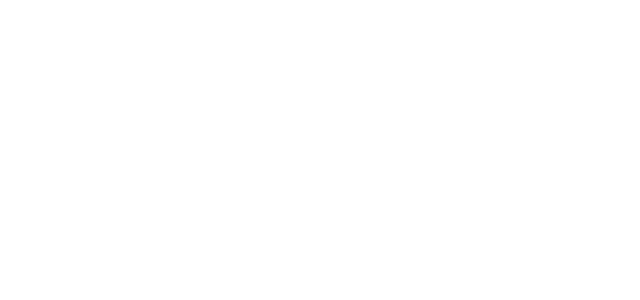
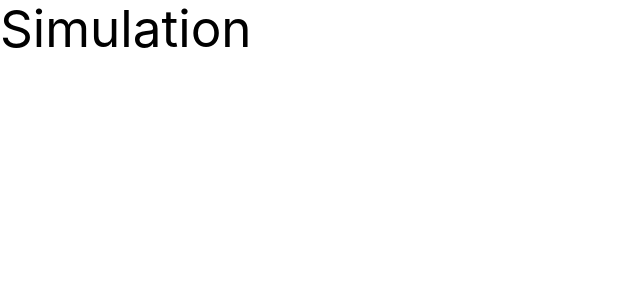
Before and after one commit to DaRealRomz/opti-fusees, a React (Vite) app: page /simulation in a window 1280 px wide. Before the commit this address had no page. Shown: the top 300 px of the page, without its empty margins (0-640 px from the left). Built offline with nearby package versions, Linux system fonts and the light colour scheme; a web font is replaced by a local one.

Commit message:
ajout de la page editeur

```diff
--- a/src/App.tsx
+++ b/src/App.tsx
@@ -2,6 +2,7 @@
 import PageInitiale from "./pages/Accueil/Accueil";
 import PageNiveaux from "./pages/Niveaux/Niveaux";
 import { Editeur } from "./pages/Editeur/Editeur";
+import { Simulation } from "./pages/simulation/Simulation";
 
 function App() {
   return (
@@ -9,6 +10,7 @@
       <Route path="/" element={<PageInitiale />} />
       <Route path="/niveaux" element={<PageNiveaux />} />
       <Route path="/editeur" element={<Editeur />} />
+      <Route path="/simulation" element={<Simulation />} />
     </Routes>
   );
 }
--- a/src/pages/Editeur/Editeur.tsx
+++ b/src/pages/Editeur/Editeur.tsx
@@ -24,8 +24,10 @@
       <img className="w-[200px] absolute bottom-[200px] left-[900px] z-10" src={imageCarburant()} />
       <img className="h-[150px] w-full absolute bottom-0 object-cover" src={imageSol} />
       <img className="h-[340px] absolute bottom-0 left-[300px]" src={imagePlateforme} />
-      <Link to={"/simulation"} className="absolute bottom-0 right-0 p-5 m-5 font-bold text-lg text-white bg-[#910000] rounded-full hover:bg-[#a65252] transition-all">
-        Décollage !
+      <Link to={"/simulation"}>
+        <button className="absolute bottom-0 right-0 p-5 m-5 font-bold text-lg text-white bg-[#910000] rounded-full hover:bg-[#a65252] transition-all">
+          Décollage !
+        </button>
       </Link>
     </div>
   );
--- /dev/null
+++ b/src/pages/simulation/Simulation.tsx
@@ -0,0 +1,7 @@
+export function Simulation() {
+  return (
+    <div>
+      <h1>Simulation</h1>
+    </div>
+  );
+}
```
